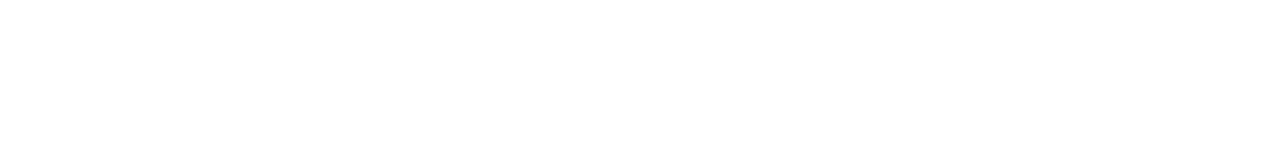
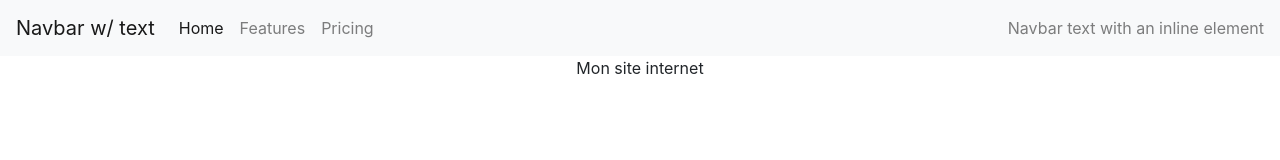
Before and after one commit to ObertVincent/html_revision, a plain HTML site: page index.html in a window 1280 px wide. Drawn offline with nearby package versions, Linux system fonts and the light colour scheme.

Commit message:
affichage du texte lettre par lettre

```diff
--- a/index.html
+++ b/index.html
@@ -10,11 +10,37 @@
     <link rel="stylesheet" href="css/style.css">
 </head>
 <body>
+    <nav class="navbar navbar-expand-lg navbar-light bg-light">
+        <a class="navbar-brand" href="#">Navbar w/ text</a>
+        <button class="navbar-toggler" type="button" data-toggle="collapse" data-target="#navbarText" aria-controls="navbarText" aria-expanded="false" aria-label="Toggle navigation">
+          <span class="navbar-toggler-icon"></span>
+        </button>
+        <div class="collapse navbar-collapse" id="navbarText">
+          <ul class="navbar-nav mr-auto">
+            <li class="nav-item active">
+              <a class="nav-link" href="#">Home <span class="sr-only">(current)</span></a>
+            </li>
+            <li class="nav-item">
+              <a class="nav-link" href="#">Features</a>
+            </li>
+            <li class="nav-item">
+              <a class="nav-link" href="#">Pricing</a>
+            </li>
+          </ul>
+          <span class="navbar-text">
+            Navbar text with an inline element
+          </span>
+        </div>
+      </nav>
+      <div class="text-center" id="tap-text">Mon site internet</div>
+
+
 
 
 
     <script src="https://code.jquery.com/jquery-3.3.1.slim.min.js" integrity="sha384-q8i/X+965DzO0rT7abK41JStQIAqVgRVzpbzo5smXKp4YfRvH+8abtTE1Pi6jizo" crossorigin="anonymous"></script>
     <script src="https://cdnjs.cloudflare.com/ajax/libs/popper.js/1.14.3/umd/popper.min.js" integrity="sha384-ZMP7rVo3mIykV+2+9J3UJ46jBk0WLaUAdn689aCwoqbBJiSnjAK/l8WvCWPIPm49" crossorigin="anonymous"></script>
     <script src="https://stackpath.bootstrapcdn.com/bootstrap/4.1.3/js/bootstrap.min.js" integrity="sha384-ChfqqxuZUCnJSK3+MXmPNIyE6ZbWh2IMqE241rYiqJxyMiZ6OW/JmZQ5stwEULTy" crossorigin="anonymous"></script>
+    <script src="js/script.js"></script>
 </body>
 </html>
--- a/js/script.js
+++ b/js/script.js
@@ -0,0 +1,26 @@
+// On écoute le click sur les éléments qui ont la classe .nav-item
+$('.nav-item').click(function (event){
+    //console.log(event);
+    //event.currentTarget == this
+    $('.nav-item').removeClass('active');
+    $(this).addClass('active');
+});
+
+//Effet apparition texte lettre par lettre
+//trim enlève les espaces au début et à la fin de la chaine
+
+var word = $('#tap-text').text().trim();
+
+//On vide la div qui contient le mot
+$('#tap-text').text('')
+
+//Parcourir les lettres du mot
+
+for (let i =0; i < word.length; i++) {
+    console.log(word[i]);
+
+    setTimeout(function () {
+        console.log(i);
+        $('#tap-text').append(word[i]);
+    }, 300 * i );
+}
```
